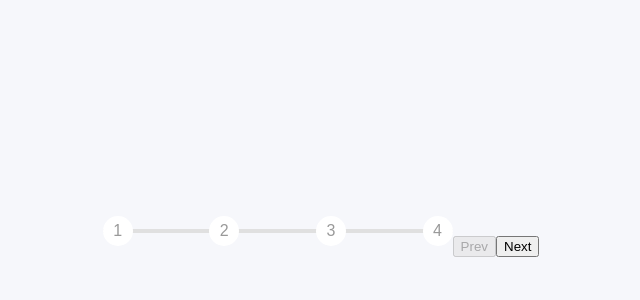
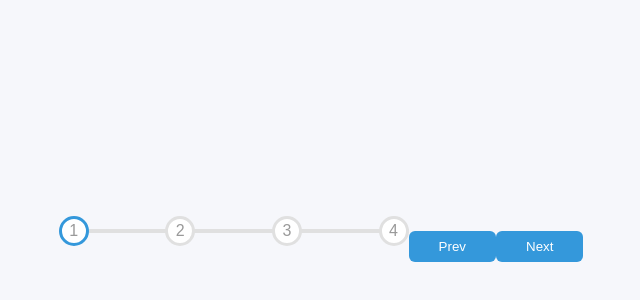
Before and after one commit to mervezgin/progress_steps, a plain HTML site: page index.html in a window 1280 px wide. Shown: the part 154-454 px from the top of the page, without its empty margins (319-959 px from the left). Drawn offline with Linux system fonts and the light colour scheme; a web font is replaced by a local one.

Commit message:
Update style.css

```diff
--- a/style.css
+++ b/style.css
@@ -1,5 +1,9 @@
 @import url('https://fonts.googleapis.com/css2?family=Muli&display=swap');
 
+:root {
+    --line-border-fill: #3498db;
+    --line-border-empty: #e0e0e0;
+}
 * {
     box-sizing: border-box;
 }
@@ -30,7 +34,7 @@ body {
 
 .progress-container::before {
     content: '';
-    background-color: #e0e0e0;
+    background-color: var(--line-border-empty);
     position: absolute;
     top: 50%;
     left: 0;
@@ -42,7 +46,7 @@ body {
 
 
 .progress {
-    background-color: #3498db;
+    background-color: var(--line-border-fill);
     position: absolute;
     top: 50%;
     left: 0;
@@ -62,5 +66,20 @@ body {
     display: flex;
     align-items: center;
     justify-content: center;
-    border: 3px ;
+    border: 3px solid var(--line-border-empty);
+    transition: 0.4s ease;
 }
+
+.circle.active {
+    border-color: var(--line-border-fill);
+}
+
+.btn {
+    background-color: var(--line-border-fill);
+    color: #fff;
+    border: 0;
+    border-radius: 6px;
+    cursor: pointer;
+    font-family: inherit;
+    padding: 8px 30px;
+}
```
